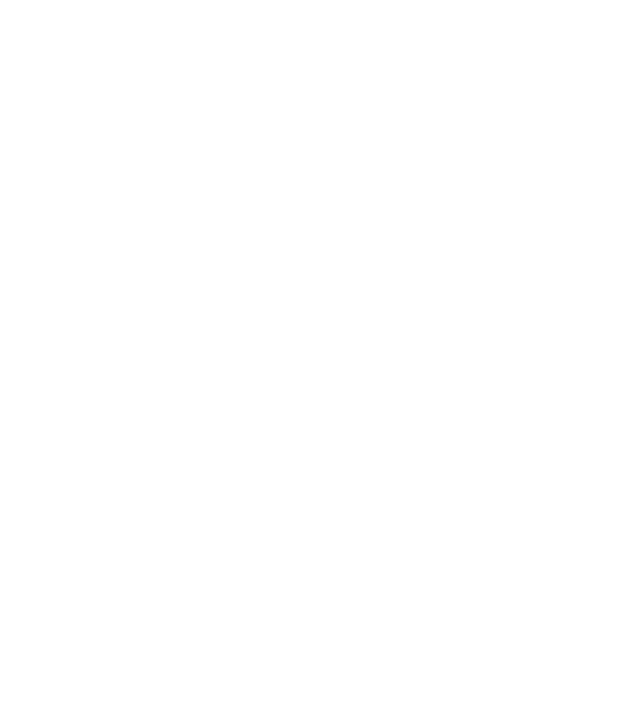
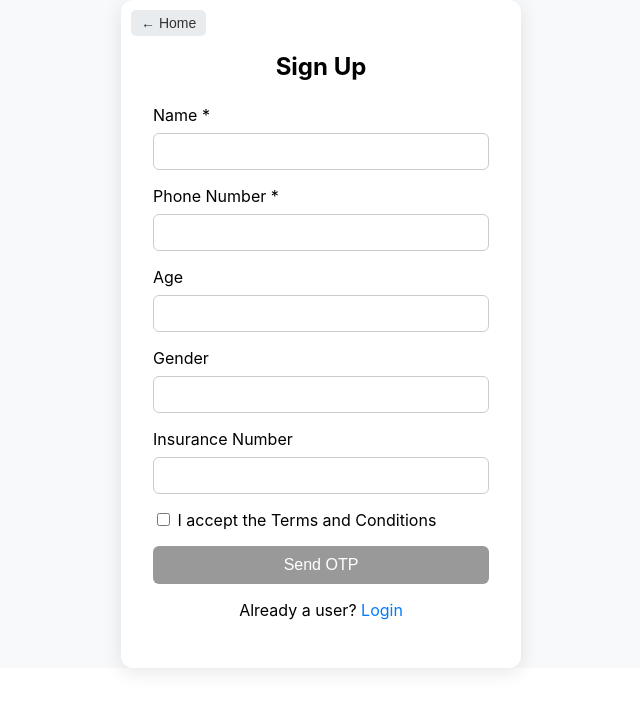
Before and after one commit to futurxteam/Symptom-Checker, a React (Vite) app in the folder symptomChecker-frontend/: page /signup in a window 1280 px wide. Before the commit this address had no page. Shown: the top 710 px of the page, without its empty margins (319-959 px from the left). Built offline with nearby package versions, Linux system fonts and the light colour scheme.

Commit message:
login,signup

```diff
--- a/symptomChecker-frontend/src/App.jsx
+++ b/symptomChecker-frontend/src/App.jsx
@@ -4,6 +4,9 @@ import { BrowserRouter as Router, Routes, Route } from "react-router-dom";
 import Home from "./pages/Home";
 import { LanguageProvider } from "./context/LanguageContext"; // ✅ Import provider
 import AboutUs from "./pages/about";
+import Signup from "./pages/signup";
+import Login from "./pages/login";
+
 
 function App() {
   return (
@@ -15,6 +18,8 @@ function App() {
           {/* You can add more pages here like: */}
           {/* <Route path="/about" element={<About />} /> */}
           <Route path="/about" element={<AboutUs />} />
+          <Route path="/signup" element={<Signup />} />
+        <Route path="/login" element={<Login />} />
         </Routes>
       </Router>
     </LanguageProvider>
--- /dev/null
+++ b/symptomChecker-frontend/src/pages/login.jsx
@@ -0,0 +1,182 @@
+import React, { useState } from "react";
+import { useNavigate } from "react-router-dom";
+
+function Login() {
+  const navigate = useNavigate();
+  const [formData, setFormData] = useState({
+    name: "",
+    phone: "",
+    accepted: false,
+  });
+  const [otpSent, setOtpSent] = useState(false);
+  const [otp, setOtp] = useState("");
+
+  const handleChange = (e) => {
+    const { name, value, type, checked } = e.target;
+    setFormData({ ...formData, [name]: type === "checkbox" ? checked : value });
+  };
+
+  const handleSendOtp = (e) => {
+    e.preventDefault();
+    if (!formData.name || !formData.phone) {
+      alert("Please fill in Name and Phone Number before requesting OTP.");
+      return;
+    }
+    if (!formData.accepted) {
+      alert("Please accept Terms and Conditions first.");
+      return;
+    }
+    setOtpSent(true);
+    alert("OTP sent successfully! (Use 1234)");
+  };
+
+  const handleVerifyOtp = (e) => {
+    e.preventDefault();
+    if (otp === "1234") {
+      alert("Login successful!");
+      navigate("/");
+    } else {
+      alert("Incorrect OTP. Please try again.");
+    }
+  };
+
+  return (
+    <div
+      style={{
+        display: "flex",
+        justifyContent: "center",
+        alignItems: "center",
+        minHeight: "80vh",
+        backgroundColor: "#f8f9fa",
+      }}
+    >
+      <form
+        style={{
+          backgroundColor: "#fff",
+          padding: "2rem",
+          borderRadius: "12px",
+          boxShadow: "0 4px 20px rgba(0,0,0,0.1)",
+          width: "100%",
+          maxWidth: "400px",
+          position: "relative",
+        }}
+      >
+        {/* Back button */}
+        <button
+          type="button"
+          onClick={() => navigate("/")}
+          style={{
+            position: "absolute",
+            top: "10px",
+            left: "10px",
+            backgroundColor: "#e9ecef",
+            color: "#333",
+            border: "none",
+            borderRadius: "5px",
+            padding: "5px 10px",
+            cursor: "pointer",
+            fontSize: "14px",
+          }}
+        >
+          ← Home
+        </button>
+
+        <h2 style={{ textAlign: "center", marginBottom: "1.5rem" }}>Login</h2>
+
+        <label>Name *</label>
+        <input
+          type="text"
+          name="name"
+          required
+          value={formData.name}
+          onChange={handleChange}
+          style={inputStyle}
+        />
+
+        <label>Phone Number *</label>
+        <input
+          type="tel"
+          name="phone"
+          required
+          value={formData.phone}
+          onChange={handleChange}
+          style={inputStyle}
+        />
+
+        <div style={{ marginTop: "1rem" }}>
+          <input
+            type="checkbox"
+            name="accepted"
+            checked={formData.accepted}
+            onChange={handleChange}
+          />{" "}
+          <label>I accept the Terms and Conditions</label>
+        </div>
+
+        {!otpSent ? (
+          <button
+            onClick={handleSendOtp}
+            style={{
+              ...buttonStyle,
+              backgroundColor: formData.accepted ? "#007bff" : "#999",
+              cursor: formData.accepted ? "pointer" : "not-allowed",
+              marginTop: "1rem",
+            }}
+            disabled={!formData.accepted}
+          >
+            Send OTP
+          </button>
+        ) : (
+          <>
+            <label>Enter OTP</label>
+            <input
+              type="text"
+              name="otp"
+              value={otp}
+              onChange={(e) => setOtp(e.target.value)}
+              style={inputStyle}
+            />
+            <button
+              onClick={handleVerifyOtp}
+              style={{
+                ...buttonStyle,
+                backgroundColor: "#28a745",
+                marginTop: "0.5rem",
+              }}
+            >
+              Verify OTP
+            </button>
+          </>
+        )}
+
+        <p style={{ textAlign: "center", marginTop: "1rem" }}>
+          New user?{" "}
+          <a href="/signup" style={{ color: "#007bff", textDecoration: "none" }}>
+            Sign up
+          </a>
+        </p>
+      </form>
+    </div>
+  );
+}
+
+const inputStyle = {
+  display: "block",
+  width: "100%",
+  padding: "10px",
+  margin: "8px 0 16px",
+  borderRadius: "6px",
+  border: "1px solid #ccc",
+};
+
+const buttonStyle = {
+  width: "100%",
+  padding: "10px",
+  color: "#fff",
+  border: "none",
+  borderRadius: "6px",
+  fontSize: "16px",
+  transition: "background-color 0.3s ease",
+};
+
+export default Login;
--- /dev/null
+++ b/symptomChecker-frontend/src/pages/signup.jsx
@@ -0,0 +1,212 @@
+import React, { useState } from "react";
+import { useNavigate } from "react-router-dom";
+
+function Signup() {
+  const navigate = useNavigate();
+  const [formData, setFormData] = useState({
+    name: "",
+    phone: "",
+    age: "",
+    gender: "",
+    insurance: "",
+    accepted: false,
+  });
+  const [otpSent, setOtpSent] = useState(false);
+  const [otp, setOtp] = useState("");
+
+  const handleChange = (e) => {
+    const { name, value, type, checked } = e.target;
+    setFormData({ ...formData, [name]: type === "checkbox" ? checked : value });
+  };
+
+  const handleSendOtp = (e) => {
+    e.preventDefault();
+    if (!formData.name || !formData.phone) {
+      alert("Please fill in Name and Phone Number before requesting OTP.");
+      return;
+    }
+    if (!formData.accepted) {
+      alert("Please accept Terms and Conditions first.");
+      return;
+    }
+    setOtpSent(true);
+    alert("OTP sent successfully! (Use 1234)");
+  };
+
+  const handleVerifyOtp = (e) => {
+    e.preventDefault();
+    if (otp === "1234") {
+      alert("Signup successful!");
+      navigate("/login");
+    } else {
+      alert("Incorrect OTP. Please try again.");
+    }
+  };
+
+  return (
+    <div
+      style={{
+        display: "flex",
+        justifyContent: "center",
+        alignItems: "center",
+        minHeight: "80vh",
+        backgroundColor: "#f8f9fa",
+      }}
+    >
+      <form
+        style={{
+          backgroundColor: "#fff",
+          padding: "2rem",
+          borderRadius: "12px",
+          boxShadow: "0 4px 20px rgba(0,0,0,0.1)",
+          width: "100%",
+          maxWidth: "400px",
+          position: "relative",
+        }}
+      >
+        {/* Back button */}
+        <button
+          type="button"
+          onClick={() => navigate("/")}
+          style={{
+            position: "absolute",
+            top: "10px",
+            left: "10px",
+            backgroundColor: "#e9ecef",
+            color: "#333",
+            border: "none",
+            borderRadius: "5px",
+            padding: "5px 10px",
+            cursor: "pointer",
+            fontSize: "14px",
+          }}
+        >
+          ← Home
+        </button>
+
+        <h2 style={{ textAlign: "center", marginBottom: "1.5rem" }}>Sign Up</h2>
+
+        <label>Name *</label>
+        <input
+          type="text"
+          name="name"
+          required
+          value={formData.name}
+          onChange={handleChange}
+          style={inputStyle}
+        />
+
+        <label>Phone Number *</label>
+        <input
+          type="tel"
+          name="phone"
+          required
+          value={formData.phone}
+          onChange={handleChange}
+          style={inputStyle}
+        />
+
+        <label>Age</label>
+        <input
+          type="number"
+          name="age"
+          value={formData.age}
+          onChange={handleChange}
+          style={inputStyle}
+        />
+
+        <label>Gender</label>
+        <input
+          type="text"
+          name="gender"
+          value={formData.gender}
+          onChange={handleChange}
+          style={inputStyle}
+        />
+
+        <label>Insurance Number</label>
+        <input
+          type="text"
+          name="insurance"
+          value={formData.insurance}
+          onChange={handleChange}
+          style={inputStyle}
+        />
+
+        <div style={{ marginTop: "1rem" }}>
+          <input
+            type="checkbox"
+            name="accepted"
+            checked={formData.accepted}
+            onChange={handleChange}
+          />{" "}
+          <label>I accept the Terms and Conditions</label>
+        </div>
+
+        {!otpSent ? (
+          <button
+            onClick={handleSendOtp}
+            style={{
+              ...buttonStyle,
+              backgroundColor: formData.accepted ? "#007bff" : "#999",
+              cursor: formData.accepted ? "pointer" : "not-allowed",
+              marginTop: "1rem",
+            }}
+            disabled={!formData.accepted}
+          >
+            Send OTP
+          </button>
+        ) : (
+          <>
+            <label>Enter OTP</label>
+            <input
+              type="text"
+              name="otp"
+              value={otp}
+              onChange={(e) => setOtp(e.target.value)}
+              style={inputStyle}
+            />
+            <button
+              onClick={handleVerifyOtp}
+              style={{
+                ...buttonStyle,
+                backgroundColor: "#28a745",
+                marginTop: "0.5rem",
+              }}
+            >
+              Verify OTP
+            </button>
+          </>
+        )}
+
+        <p style={{ textAlign: "center", marginTop: "1rem" }}>
+          Already a user?{" "}
+          <a href="/login" style={{ color: "#007bff", textDecoration: "none" }}>
+            Login
+          </a>
+        </p>
+      </form>
+    </div>
+  );
+}
+
+const inputStyle = {
+  display: "block",
+  width: "100%",
+  padding: "10px",
+  margin: "8px 0 16px",
+  borderRadius: "6px",
+  border: "1px solid #ccc",
+};
+
+const buttonStyle = {
+  width: "100%",
+  padding: "10px",
+  color: "#fff",
+  border: "none",
+  borderRadius: "6px",
+  fontSize: "16px",
+  transition: "background-color 0.3s ease",
+};
+
+export default Signup;
```
